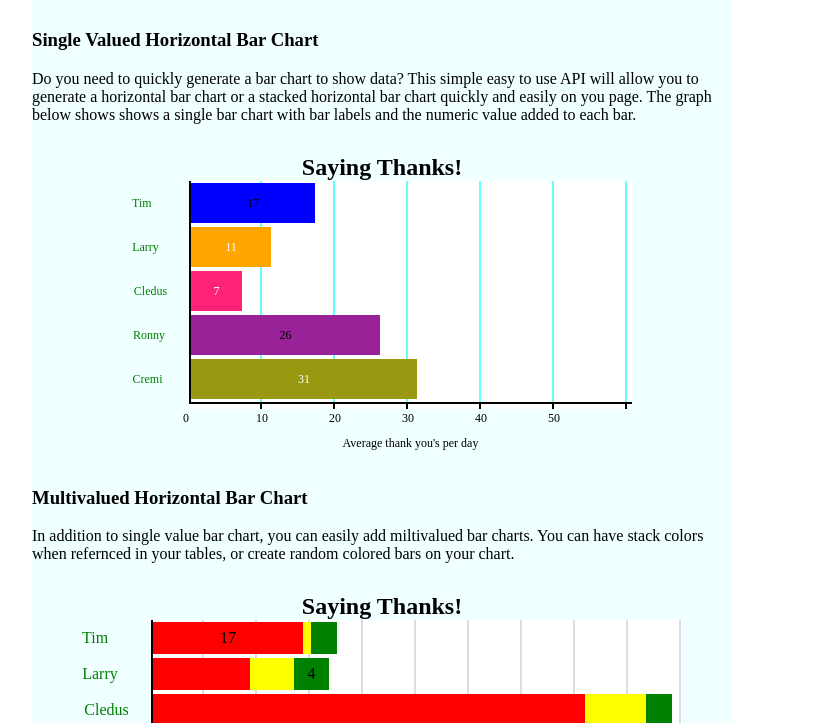
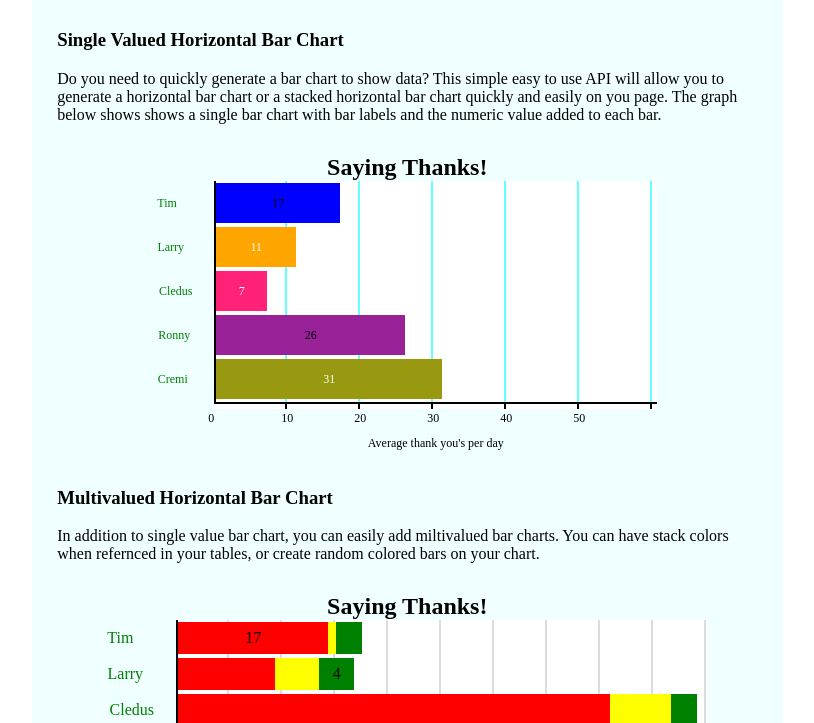
Before and after one commit to p00kO/barChart, a website: page index.html in a window 1280 px wide. Shown: the part 230-953 px from the top of the page, without its empty margins (292-1106 px from the left). Drawn offline with nearby package versions, Linux system fonts and the light colour scheme.

Commit message:
Changed main div padding

```diff
--- a/style.css
+++ b/style.css
@@ -10,6 +10,8 @@
   background-color: azure;
   width : 50%;
   padding-bottom : 10%;
+  padding-left: 2%;
+  padding-right: 2%;
   margin-left : 25%;
   margin-right: 25%;
   min-width: 700px;
```
